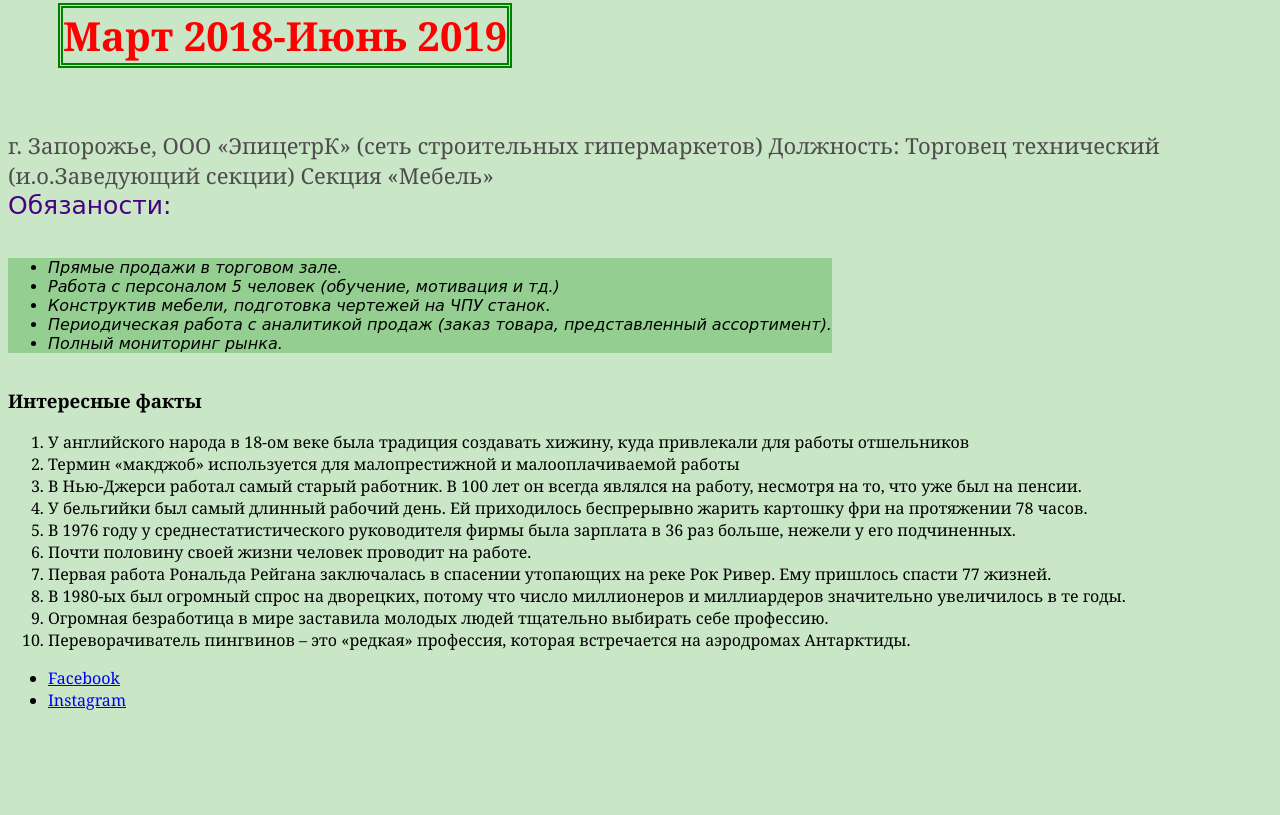
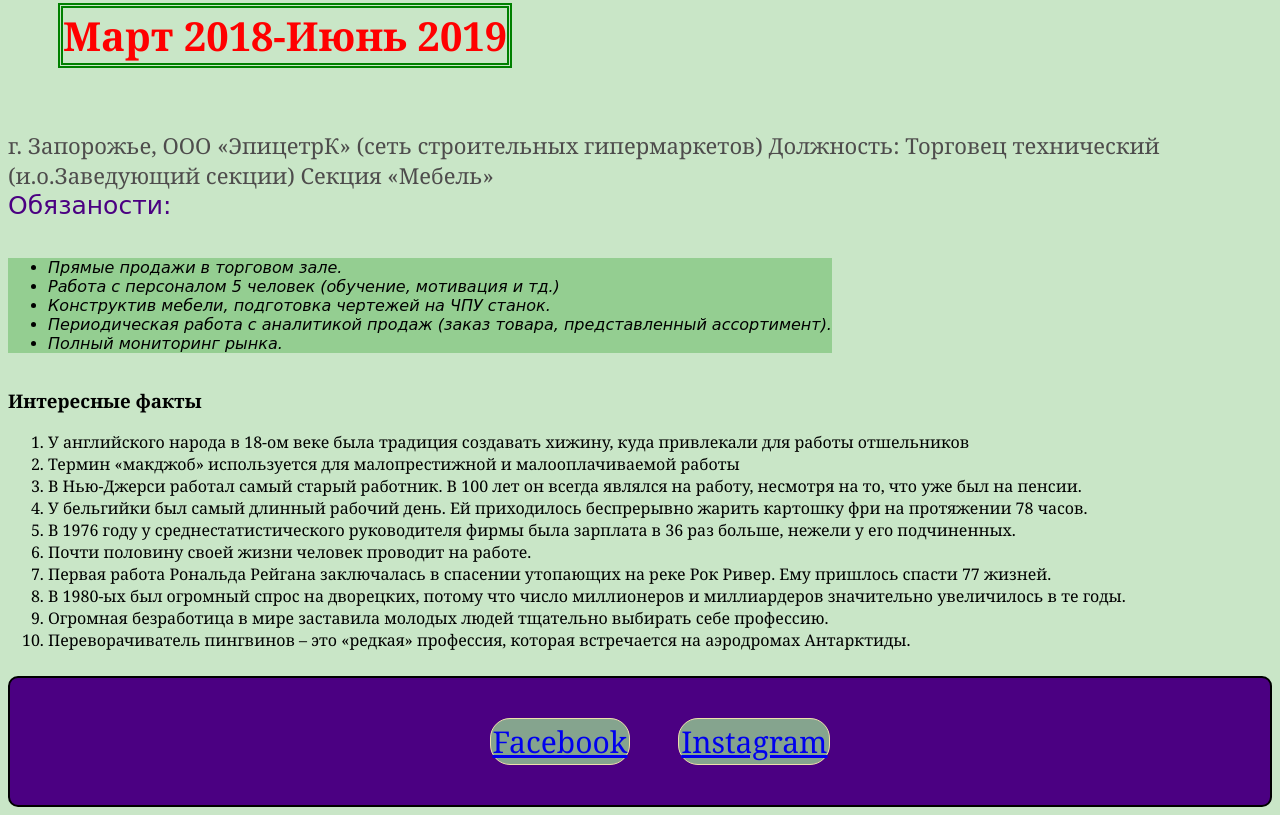
Before and after one commit to YevhenLysenko/My-rezume, a plain HTML site: page index.html in a window 1280 px wide. Shown: the part 1291-2106 px from the top of the page. Before the commit the page ends 2018 px from the top, so only its background shows below. Drawn offline with Linux system fonts and the light colour scheme.

Commit message:
dev footer

```diff
--- a/index.html
+++ b/index.html
@@ -174,17 +174,17 @@
         </article>
       </section>
     </main>
-    <footer>
-      <nav>
-        <ul>
-          <li>
+    <footer class="footer">
+      <nav class="footer-nav">
+        <ul class="footer-nav-list">
+          <li class="footer-nav-list-link">
             <a
               href="https://www.facebook.com/profile.php?id=100011749537277"
               target="_blank"
               >Facebook</a
             >
           </li>
-          <li>
+          <li class="footer-nav-list-link">
             <a href="https://www.instagram.com/evgenii198721/" target="_blank"
               >Instagram</a
             >
--- a/style.css
+++ b/style.css
@@ -4,7 +4,8 @@ body {
 }
 .header-nav,
 .block-about-title,
-h2 {
+h2,
+.footer-nav {
   text-align: center;
 }
 .header-nav {
@@ -92,3 +93,24 @@ p {
   font-family: cursive;
   font-style: italic;
 }
+.footer {
+  margin-top: 25px;
+}
+.footer-nav {
+  border: 2px solid black;
+  border-radius: 10px;
+  background-color: indigo;
+}
+.footer-nav-list {
+  list-style-type: none;
+  font-size: 30px;
+  text-decoration: none;
+}
+.footer-nav-list-link {
+  display: inline-block;
+  padding: 2px;
+  border: 1px solid rgb(238, 223, 172);
+  border-radius: 20px;
+  background-color: rgba(148, 206, 145, 0.8);
+  margin: 10px 20px 10px 20px;
+}
```
